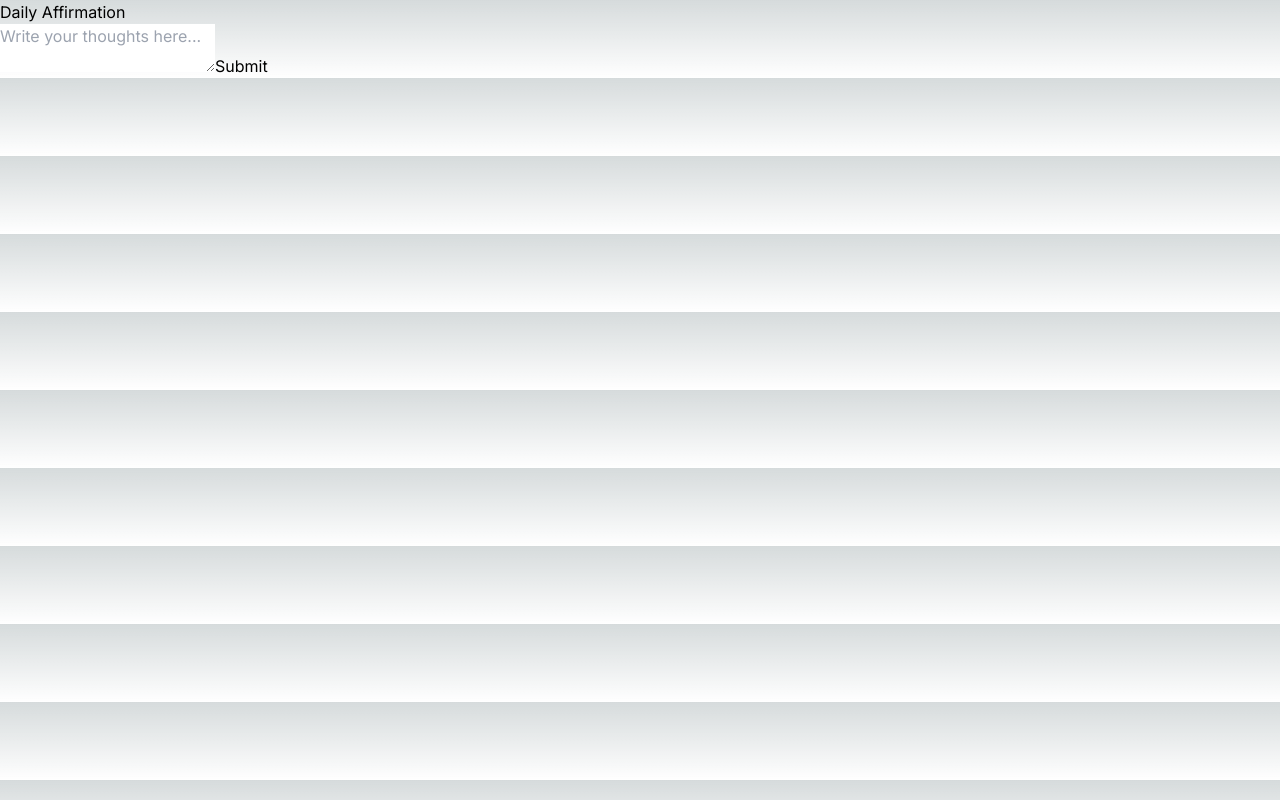
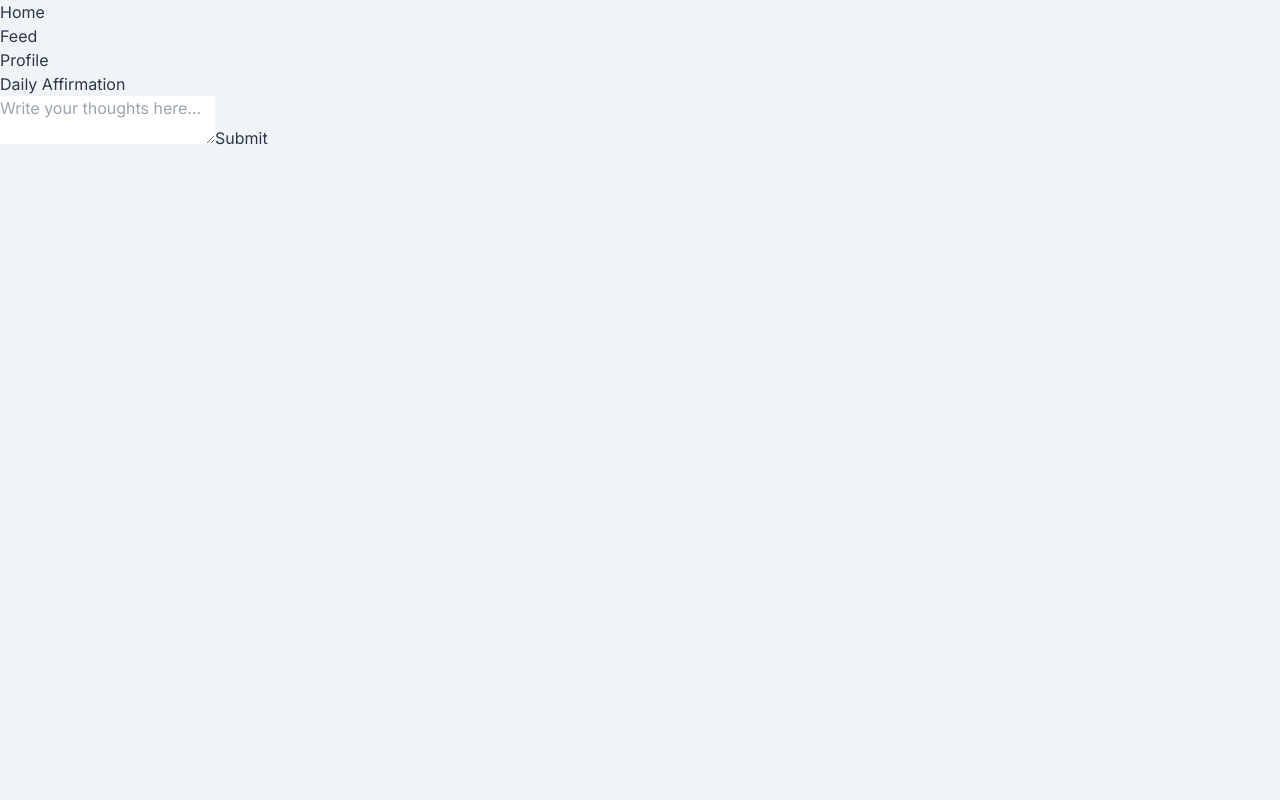
Before and after one commit to katydevelops/Affirma, a Next.js app in the folder affirma/: page / in a window 1280 px wide. Built offline with nearby package versions, Linux system fonts and the light colour scheme; no server answers.

Commit message:
add chakra UI design to main layout:

```diff
--- a/affirma/app/layout.tsx
+++ b/affirma/app/layout.tsx
@@ -1,22 +1,43 @@
-import type { Metadata } from "next";
-import { Inter } from "next/font/google";
-import "./globals.css";
+import { ChakraProvider, extendTheme } from '@chakra-ui/react';
+import { Inter } from 'next/font/google';
+import Navbar from './components/Navbar';
+import './globals.css';
 
 const inter = Inter({ subsets: ["latin"] });
 
-export const metadata: Metadata = {
-  title: "Create Next App",
-  description: "Generated by create next app",
-};
+const theme = extendTheme({
+  colors: {
+    brand: {
+      100: "#f7fafc",
+    },
+  },
+  fonts: {
+    heading: "Inter, sans-serif",
+    body: "Inter, sans-serif",
+  },
+  styles: {
+    global: {
+      body: {
+        bg: "#F0F4F8", // Light pastel background color
+        color: "#2D3748", // Calm dark text color
+      },
+    },
+  },
+});
 
 export default function RootLayout({
   children,
-}: Readonly<{
+}: {
   children: React.ReactNode;
-}>) {
+}) {
   return (
     <html lang="en">
-      <body className={inter.className}>{children}</body>
+      <ChakraProvider theme={theme}>
+        <body className={inter.className}>
+          <Navbar />
+          {children}
+        </body>
+      </ChakraProvider>
     </html>
   );
 }
--- a/affirma/package.json
+++ b/affirma/package.json
@@ -9,10 +9,12 @@
     "lint": "next lint"
   },
   "dependencies": {
+    "@chakra-ui/react": "^2.8.2",
     "@emotion/react": "^11.13.0",
     "@emotion/styled": "^11.13.0",
     "@mui/material": "^5.16.7",
     "axios": "^1.7.3",
+    "framer-motion": "^11.3.24",
     "next": "14.2.5",
     "react": "^18",
     "react-dom": "^18"
```
Also changed, not shown: 1 other file (tests, documents, lock files or other folders).
